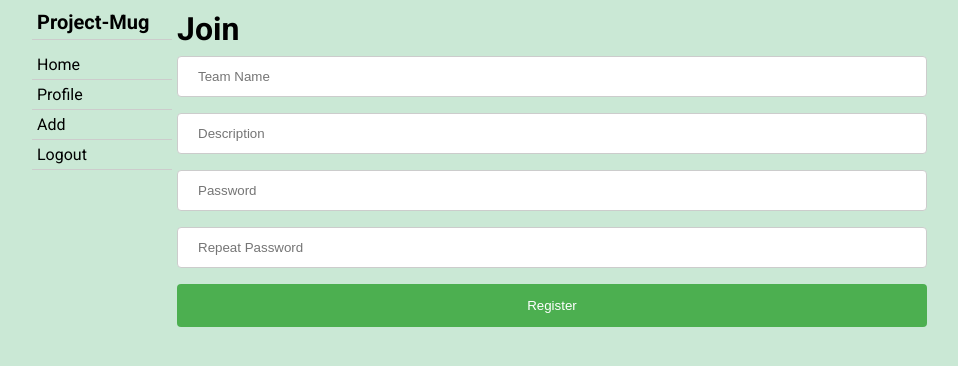
After one commit to gokulgopan/project-mug, a Flask app: page /create-team in a window 1280 px wide. The commit adds this page. Shown: the top 366 px of the page, without its empty margins (163-1121 px from the left). Run offline with Flask 2, Linux system fonts and the light colour scheme; the visitor is signed in with stand-in values (Sample User, id 1); data comes from the database, SQL or seed files in the repository; some libraries are stand-ins or nearby versions.

Commit message:
user can create a team

```diff
--- a/app/__init__.py
+++ b/app/__init__.py
@@ -14,5 +14,5 @@ login = LoginManager(app)
 login.login_view = 'login'
 ckeditor = CKEditor(app)
 
+
 from app import routes, models
-from app.admin import admin
--- a/app/forms.py
+++ b/app/forms.py
@@ -35,3 +35,10 @@ class PostForm(FlaskForm):
     title = StringField('title', validators=[DataRequired()], render_kw={"placeholder": "title"})
     body = CKEditorField('Body', validators=[DataRequired()], render_kw={"placeholder": "body"})
     submit = SubmitField('Add')
+
+class CreateTeam(FlaskForm):
+    name = StringField('Team name', validators=[DataRequired()], render_kw={"placeholder": "Team Name"})
+    body = StringField('About', validators=[DataRequired()], render_kw={"placeholder": "Description"})
+    password = PasswordField('Password', validators=[DataRequired()], render_kw={"placeholder": "Password"})
+    password2 = PasswordField('Repeat Password', validators=[DataRequired(), EqualTo('password')], render_kw={"placeholder": "Repeat Password"})
+    submit = SubmitField('Register')
--- a/app/models.py
+++ b/app/models.py
@@ -26,10 +26,17 @@ class Team(db.Model):
     id = db.Column(db.Integer, primary_key = True)
     name = db.Column(db.String(64), index=True, unique=True)
     body = db.Column(db.String(128))
+    password_hash = db.Column(db.String(128))
     posts = db.relationship('Post', backref='teams', lazy='dynamic')
 
     def __repr__(self):
         return f'<name { self.name }>'
+
+    def set_password(self, password):
+        self.password_hash = generate_password_hash(password)
+
+    def check_password(self, password):
+        return check_password_hash(self.password_hash, password)
 
 class User(UserMixin, db.Model):
     __tablename__ = 'user'
--- a/app/routes.py
+++ b/app/routes.py
@@ -1,23 +1,38 @@
 from app import app, db
 from flask import render_template, flash, redirect, url_for
-from app.forms import LoginForm, RegisterForm, PostForm
+from app.forms import LoginForm, RegisterForm, PostForm, CreateTeam
 from flask_login import current_user, login_user, logout_user, login_required
 from app.models import User, Post, Team, userteams, Roles, userroles
 from flask import request
 from werkzeug.urls import url_parse
 
-@app.route('/index/<int:page>', methods=['GET', 'POST'], defaults={"page": 1})
+@app.route('/index', methods=['GET', 'POST'])
 @login_required
-def index(page):
+def index():
     user = current_user
-    page = request.args.get('page', 1, type=int)
     team = Team.query.join(userteams).join(User).filter((userteams.c.user_id == user.id) & (userteams.c.team_id == Team.id)).first()
-    page = page
-    per_page = 2
-    posts = Post.query.filter(Post.team_id == team.id).order_by(Post.timestamp.desc()).paginate(page,per_page,error_out=False)
+    #if team is not None:
+    posts = Post.query.filter(Post.team_id == team.id).order_by(Post.timestamp.desc())
+        #if posts is not None:
+    return render_template('index.html', title='Updates', posts=posts)
+    #return "Welcome"
 
-    return render_template('index.html', title='Updates', posts=posts)
 
+@app.route('/create-team', methods=['GET', 'POST'])
+@login_required
+def create_team():
+    user = current_user
+    form = CreateTeam()
+    if form.validate_on_submit():
+        team = Team(name=form.name.data, body=form.body.data)
+        team.set_password(form.password.data)
+        db.session.add(team)
+        db.session.commit()
+        user.teams.append(team)
+        db.session.add(user)
+        db.session.commit()
+        return redirect(url_for('index'))
+    return render_template('join_team.html', form=form)
 
 @app.route('/login', methods=['GET', 'POST'])
 def login():
--- /dev/null
+++ b/app/templates/join_team.html
@@ -0,0 +1,35 @@
+{% extends "base.html" %}
+
+{% block content %}
+    <div class="Join-team-form">
+    <h1>Join</h1>
+    <form action="" method="post">
+        {{ form.hidden_tag() }}
+        <p>
+            {{ form.name(size=32) }}<br>
+            {% for error in form.name.errors %}
+            <span style="color: red;">[{{ error }}]</span>
+            {% endfor %}
+        </p>
+        <p>
+            {{ form.body(size=128) }}<br>
+            {% for error in form.body.errors %}
+            <span style="color: red;">[{{ error }}]</span>
+            {% endfor %}
+        </p>
+        <p>
+            {{ form.password(size=32) }}<br>
+            {% for error in form.password.errors %}
+            <span style="color: red;">[{{ error }}]</span>
+            {% endfor %}
+        </p>
+        <p>
+            {{ form.password2(size=32) }}<br>
+            {% for error in form.password2.errors %}
+            <span style="color: red;">[{{ error }}]</span>
+            {% endfor %}
+        </p>
+        <p>{{ form.submit() }}</p>
+    </form>
+    </div>
+{% endblock %}
```
Also changed, not shown: app/admin.py (deleted, +0 -10 lines), app/templates/index.html (+1 -22 lines), app/functions.py (deleted).
